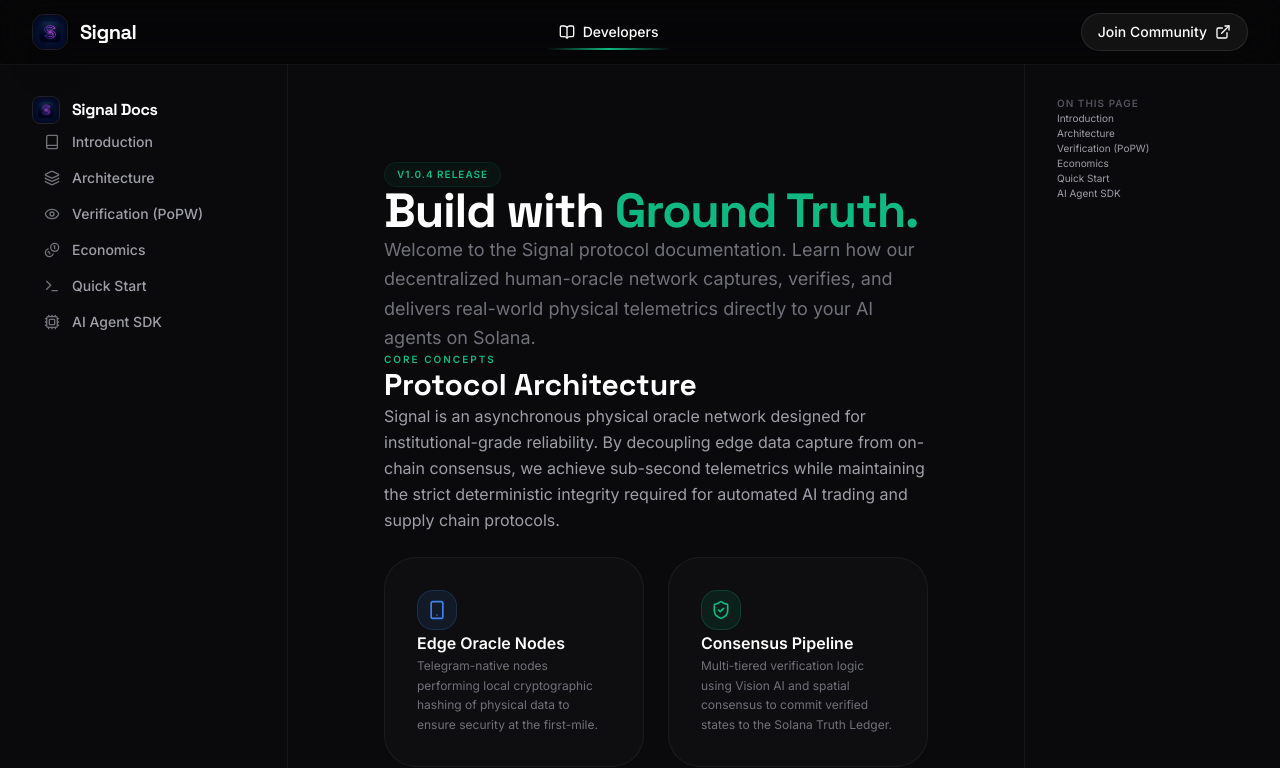
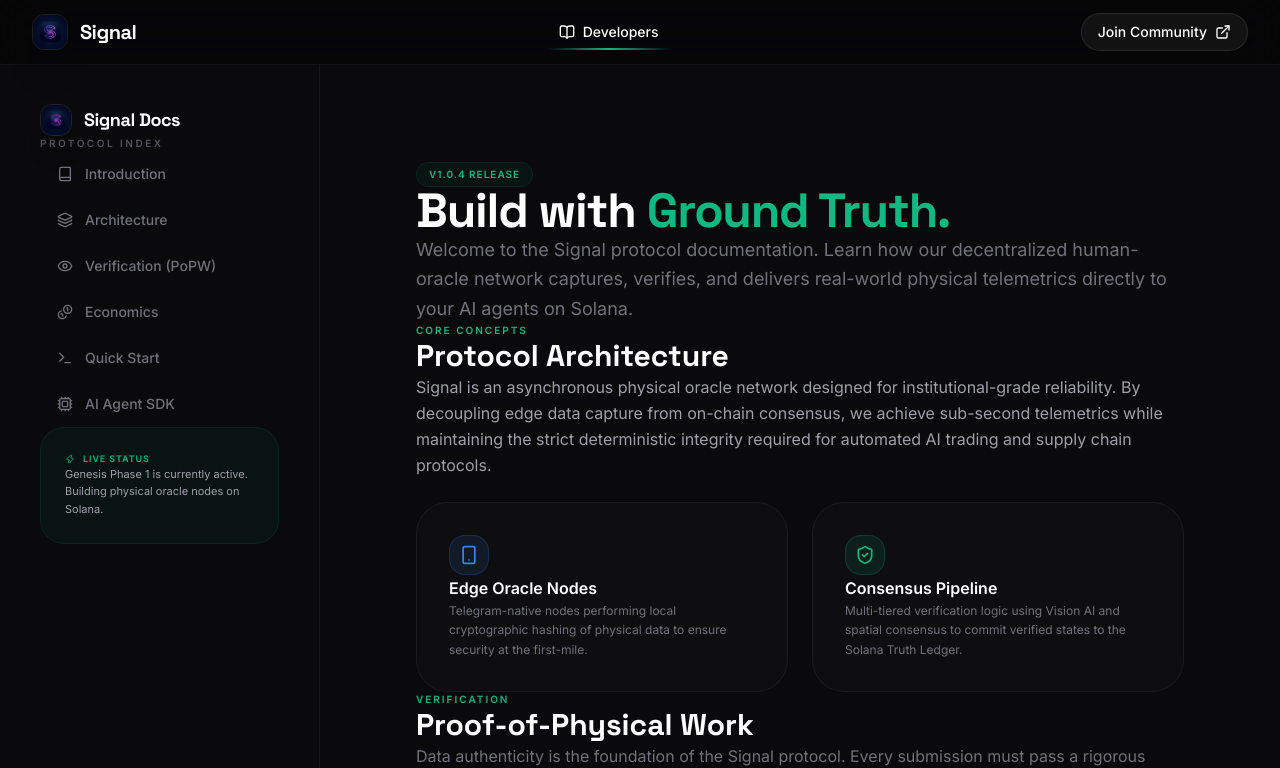
Before and after one commit to southenempire/signal, a Next.js app in the folder apps/dashboard/: page /docs in a window 1280 px wide. Shown: the top 768 px of the page. Built offline with nearby package versions, Linux system fonts and the light colour scheme.

Commit message:
style: Unified Documentation Sidebar for Cleaner 'Grand Champion' Presentation

```diff
--- a/apps/dashboard/app/docs/page.tsx
+++ b/apps/dashboard/app/docs/page.tsx
@@ -83,27 +83,41 @@
     <div className="min-h-screen bg-[#0a0a0c] text-zinc-400">
       <div className="max-w-8xl mx-auto flex">
 
-        {/* ── SIDEBAR NAVIGATION ────────────────────────── */}
-        <aside className="hidden lg:block w-72 h-screen sticky top-0 border-r border-white/5 bg-[#0a0a0c] p-8 overflow-y-auto">
-          <div className="mb-10 flex items-center gap-3">
-             <div className="relative w-7 h-7 rounded-lg overflow-hidden border border-white/10">
-                <Image src="/logo.png" alt="Signal" fill className="object-cover" />
+        {/* ── UNIFIED SIDEBAR NAVIGATION ────────────────────────── */}
+        <aside className="hidden lg:block w-80 h-screen sticky top-0 border-r border-white/5 bg-[#0a0a0c] p-10 overflow-y-auto z-50">
+          <Link href="/" className="mb-12 flex items-center gap-3 group">
+             <div className="relative w-8 h-8 rounded-xl overflow-hidden border border-white/10 group-hover:border-[#10B981]/50 transition-all shadow-2xl">
+                <Image src="/logo.png" alt="Signal" fill className="object-cover transition-transform group-hover:scale-110" />
              </div>
-             <span className="text-white font-display font-bold tracking-tight">Signal Docs</span>
-          </div>
+             <span className="text-white font-display font-bold tracking-tight text-lg">Signal Docs</span>
+          </Link>
 
-          <nav className="space-y-1">
+          <div className="space-y-10">
+            <div>
+              <div className="text-[10px] font-black uppercase tracking-[0.25em] text-zinc-600 mb-6">Protocol Index</div>
+              <nav className="space-y-2">
                 {sections.map((s) => (
                   <a
                     key={s.id}
                     href={`#${s.id}`}
-                className="group flex items-center gap-3 px-3 py-2 rounded-xl hover:bg-white/5 transition-all text-sm font-medium hover:text-white"
+                    className="group flex items-center gap-3 px-4 py-3 rounded-2xl hover:bg-white/5 transition-all text-sm font-medium text-zinc-500 hover:text-white border border-transparent hover:border-white/5"
                   >
-                <s.icon size={16} className="text-zinc-500 group-hover:text-[#10B981] transition-colors" />
+                    <s.icon size={16} className="group-hover:text-[#10B981] transition-colors" />
                     {s.label}
                   </a>
                 ))}
               </nav>
+            </div>
+
+            <div className="p-6 rounded-3xl bg-[#10B981]/5 border border-[#10B981]/10">
+               <div className="text-[9px] font-black uppercase tracking-widest text-[#10B981] mb-2 flex items-center gap-2">
+                  <Zap size={10} /> Live Status
+               </div>
+               <div className="text-[11px] text-zinc-400 leading-relaxed">
+                  Genesis Phase 1 is currently active. Building physical oracle nodes on Solana.
+               </div>
+            </div>
+          </div>
         </aside>
 
         {/* ── MAIN CONTENT ──────────────────────────────── */}
@@ -313,15 +327,7 @@
           </div>
         </main>
 
-        {/* ── TABLE OF CONTENTS ────────────────────────── */}
-        <aside className="hidden xl:block w-64 h-screen sticky top-0 p-8 border-l border-white/5 text-[10px]">
-          <div className="font-black uppercase tracking-widest text-zinc-600 mb-6">On this page</div>
-          <nav className="space-y-4">
-            {sections.map((s) => (
-              <a key={s.id} href={`#${s.id}`} className="block hover:text-[#10B981] transition-colors">{s.label}</a>
-            ))}
-          </nav>
-        </aside>
+        {/* RIGHT SIDEBAR REMOVED FOR CLEANER DUAL-COLUMN LAYOUT */}
 
       </div>
     </div>
```
Also changed, not shown: 1 other file (tests, documents, lock files or other folders). Lines whose indentation alone changed are shown as unchanged.
